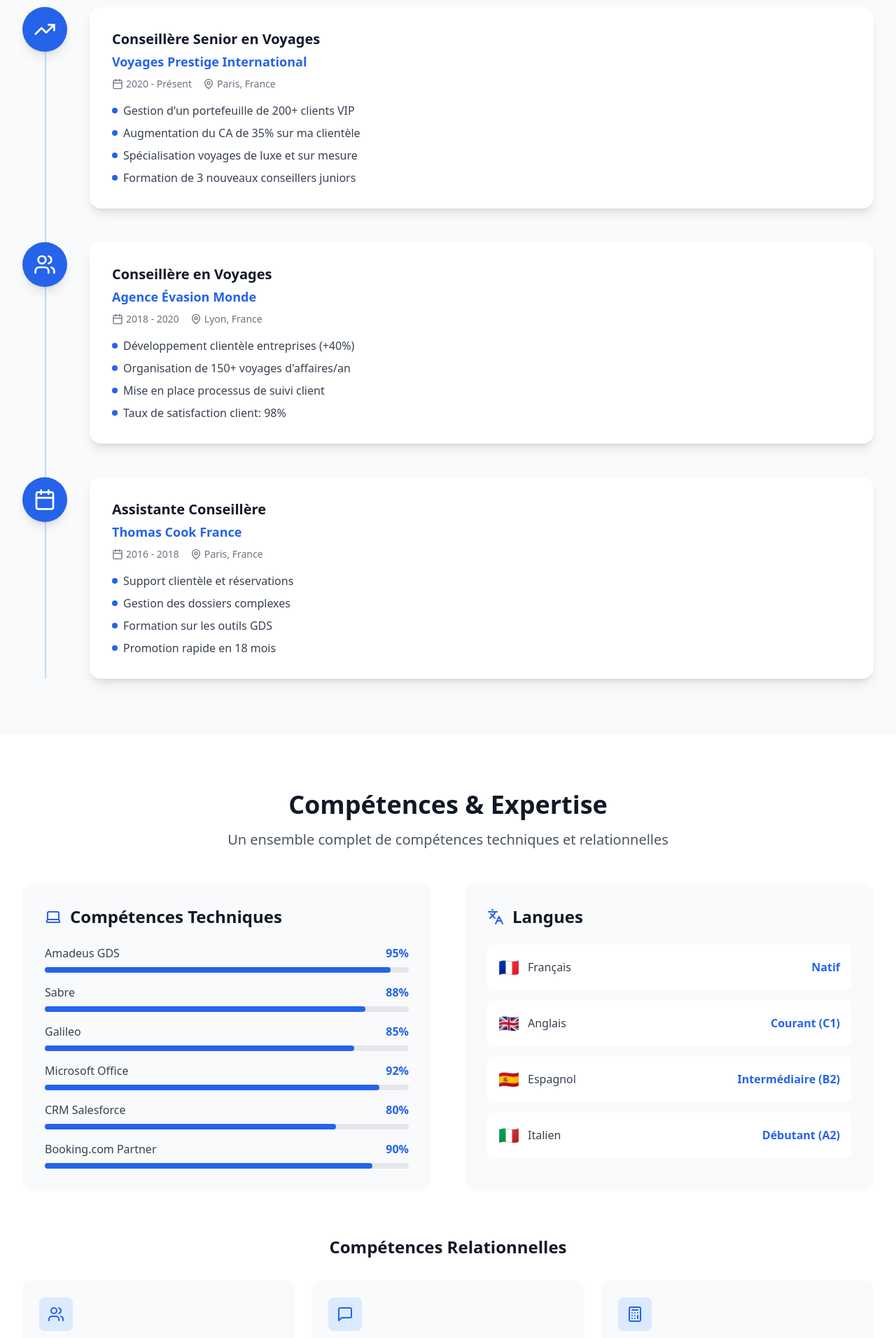
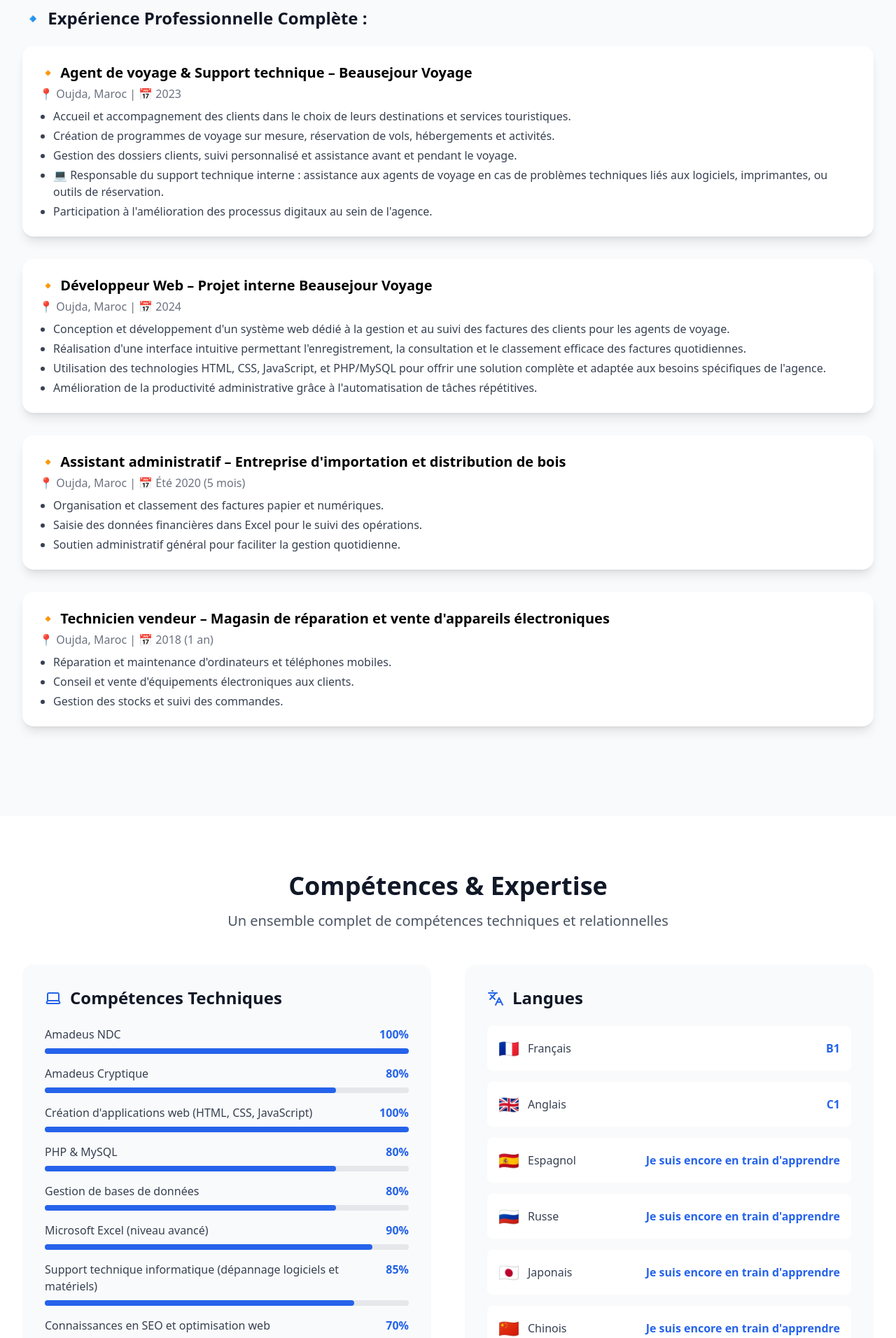
Before and after one commit to moufatmi/p, a React (Vite) app: page / in a window 1280 px wide. Shown: the part 1820-3732 px from the top of the page at 70% size. Built offline with nearby package versions, Linux system fonts and the light colour scheme.

Commit message:
'update'

```diff
--- a/package.json
+++ b/package.json
@@ -9,9 +9,11 @@
     "lint": "eslint .",
     "preview": "vite preview",
     "predeploy": "npm run build",
-    "deploy": "gh-pages -d dist"
+    "deploy": "gh-pages -d dist",
+    "update": "git add . && git commit -m 'update' && git push && npm run deploy"
   },
   "dependencies": {
+    "emailjs-com": "^3.2.0",
     "lucide-react": "^0.344.0",
     "react": "^18.3.1",
     "react-dom": "^18.3.1"
--- a/src/components/Achievements.tsx
+++ b/src/components/Achievements.tsx
@@ -42,14 +42,8 @@ const Achievements: React.FC = () => {
 
   const testimonials = [
     {
-      text: "Sophie est une professionnelle exceptionnelle. Son attention aux détails et sa connaissance approfondie des destinations font d'elle une conseillère hors pair.",
-      author: "Marie Dubois",
-      position: "Directrice, Voyages Prestige International"
-    },
-    {
-      text: "Grâce à Sophie, notre département voyages d'affaires a connu une croissance remarquable. Sa capacité à gérer les clients exigeants est impressionnante.",
-      author: "Jean-Pierre Martin",
-      position: "Manager, Agence Évasion Monde"
+      text: "أشهد له بالكفاءة و القدرة على المساعدة و حل المشكلات التقنية",
+      author: "Yamna Fatmi"
     }
   ];
 
@@ -103,20 +97,19 @@ const Achievements: React.FC = () => {
             <h3 className="text-2xl font-semibold text-gray-900 mb-2">
               Recommandations Professionnelles
             </h3>
-            <p className="text-gray-600">Ce que disent mes anciens managers</p>
           </div>
 
-          <div className="grid md:grid-cols-2 gap-8">
+          <div className="grid md:grid-cols-2 gap-8 justify-end">
             {testimonials.map((testimonial, index) => (
-              <div key={index} className="relative">
-                <div className="bg-gray-50 rounded-xl p-6 relative">
-                  <div className="text-4xl text-blue-200 absolute top-2 left-4">"</div>
-                  <p className="text-gray-700 italic mb-4 relative z-10 pl-6">
+              <div key={index} className="relative md:col-start-2 md:justify-self-end">
+                <div className="bg-gray-50 rounded-xl p-6 relative text-right">
+                  <div className="text-4xl text-blue-200 absolute top-2 right-4">"</div>
+                  <p className="text-gray-700 italic mb-4 relative z-10 pr-6">
                     {testimonial.text}
                   </p>
                   <div className="border-t pt-4">
                     <div className="font-semibold text-gray-900">{testimonial.author}</div>
-                    <div className="text-sm text-gray-600">{testimonial.position}</div>
+                    <div className="text-sm text-gray-600">أستاذة جامعية بكلية الحقوق - جامعة محمد الأول</div>
                   </div>
                 </div>
               </div>
--- a/src/components/Contact.tsx
+++ b/src/components/Contact.tsx
@@ -1,3 +1,4 @@
+import emailjs from 'emailjs-com';
 import React, { useState } from 'react';
 import { Phone, Mail, MapPin, Linkedin, Download, Send, CheckCircle } from 'lucide-react';
 
@@ -11,8 +12,15 @@ const Contact: React.FC = () => {
   });
   const [isSubmitted, setIsSubmitted] = useState(false);
 
-  const handleSubmit = (e: React.FormEvent) => {
+  const handleSubmit = (e: React.FormEvent<HTMLFormElement>) => {
     e.preventDefault();
+    emailjs.sendForm(
+      'service_j80dlzu',      // Replace with your actual Service ID from EmailJS
+      'template_bkt4hai',     // Replace with your actual Template ID from EmailJS
+      e.target as HTMLFormElement,
+      'YycjRTrOxh-1OAczE' // Replace with your actual User ID or Public Key from EmailJS
+    )
+    .then((result) => {
         setIsSubmitted(true);
         setTimeout(() => {
           setIsSubmitted(false);
@@ -24,6 +32,9 @@ const Contact: React.FC = () => {
             message: ''
           });
         }, 3000);
+    }, (error) => {
+        alert('Erreur lors de l\'envoi du message. Veuillez réessayer.');
+    });
   };
 
   const handleChange = (e: React.ChangeEvent<HTMLInputElement | HTMLTextAreaElement>) => {
--- a/src/components/Experience.tsx
+++ b/src/components/Experience.tsx
@@ -53,52 +53,52 @@ const Experience: React.FC = () => {
           </h2>
         </div>
 
-        <div className="relative">
-          {/* Timeline line */}
-          <div className="absolute left-8 top-0 bottom-0 w-0.5 bg-blue-200 hidden md:block"></div>
-
-          <div className="space-y-12">
-            {experiences.map((exp, index) => (
-              <div key={index} className="relative flex items-start gap-8">
-                {/* Timeline dot */}
-                <div className="hidden md:flex items-center justify-center w-16 h-16 bg-blue-600 rounded-full shadow-lg relative z-10">
-                  <exp.icon className="h-8 w-8 text-white" />
-                </div>
-
-                {/* Content */}
-                <div className="flex-1 bg-white rounded-2xl shadow-lg p-8 hover:shadow-xl transition-shadow duration-300">
-                  <div className="flex flex-col md:flex-row md:items-center md:justify-between mb-4">
-                    <div>
-                      <h3 className="text-xl font-bold text-gray-900 mb-1">
-                        {exp.position}
-                      </h3>
-                      <p className="text-lg text-blue-600 font-semibold mb-2">
-                        {exp.company}
-                      </p>
-                      <div className="flex items-center gap-4 text-gray-500 text-sm">
-                        <div className="flex items-center gap-1">
-                          <Calendar className="h-4 w-4" />
-                          {exp.period}
-                        </div>
-                        <div className="flex items-center gap-1">
-                          <MapPin className="h-4 w-4" />
-                          {exp.location}
-                        </div>
-                      </div>
-                    </div>
-                  </div>
-
-                  <div className="space-y-2">
-                    {exp.achievements.map((achievement, idx) => (
-                      <div key={idx} className="flex items-start gap-2">
-                        <div className="w-2 h-2 bg-blue-600 rounded-full mt-2 flex-shrink-0"></div>
-                        <span className="text-gray-700">{achievement}</span>
-                      </div>
-                    ))}
-                  </div>
-                </div>
-              </div>
-            ))}
+        <div className="relative mb-12">
+          <h3 className="text-2xl font-bold text-gray-900 mb-6">🔹 Expérience Professionnelle Complète :</h3>
+          <div className="space-y-8">
+            {/* Beausejour Voyage Agent & Support */}
+            <div className="bg-white rounded-2xl shadow-lg p-6">
+              <h4 className="text-xl font-semibold mb-1">🔸 Agent de voyage & Support technique – Beausejour Voyage</h4>
+              <div className="text-gray-500 mb-2">📍 Oujda, Maroc | 📅 2023</div>
+              <ul className="list-disc pl-5 space-y-1 text-gray-700">
+                <li>Accueil et accompagnement des clients dans le choix de leurs destinations et services touristiques.</li>
+                <li>Création de programmes de voyage sur mesure, réservation de vols, hébergements et activités.</li>
+                <li>Gestion des dossiers clients, suivi personnalisé et assistance avant et pendant le voyage.</li>
+                <li>💻 Responsable du support technique interne : assistance aux agents de voyage en cas de problèmes techniques liés aux logiciels, imprimantes, ou outils de réservation.</li>
+                <li>Participation à l'amélioration des processus digitaux au sein de l'agence.</li>
+              </ul>
+            </div>
+            {/* Beausejour Voyage Web Dev */}
+            <div className="bg-white rounded-2xl shadow-lg p-6">
+              <h4 className="text-xl font-semibold mb-1">🔸 Développeur Web – Projet interne Beausejour Voyage</h4>
+              <div className="text-gray-500 mb-2">📍 Oujda, Maroc | 📅 2024</div>
+              <ul className="list-disc pl-5 space-y-1 text-gray-700">
+                <li>Conception et développement d'un système web dédié à la gestion et au suivi des factures des clients pour les agents de voyage.</li>
+                <li>Réalisation d'une interface intuitive permettant l'enregistrement, la consultation et le classement efficace des factures quotidiennes.</li>
+                <li>Utilisation des technologies HTML, CSS, JavaScript, et PHP/MySQL pour offrir une solution complète et adaptée aux besoins spécifiques de l'agence.</li>
+                <li>Amélioration de la productivité administrative grâce à l'automatisation de tâches répétitives.</li>
+              </ul>
+            </div>
+            {/* Assistant administratif */}
+            <div className="bg-white rounded-2xl shadow-lg p-6">
+              <h4 className="text-xl font-semibold mb-1">🔸 Assistant administratif – Entreprise d'importation et distribution de bois</h4>
+              <div className="text-gray-500 mb-2">📍 Oujda, Maroc | 📅 Été 2020 (5 mois)</div>
+              <ul className="list-disc pl-5 space-y-1 text-gray-700">
+                <li>Organisation et classement des factures papier et numériques.</li>
+                <li>Saisie des données financières dans Excel pour le suivi des opérations.</li>
+                <li>Soutien administratif général pour faciliter la gestion quotidienne.</li>
+              </ul>
+            </div>
+            {/* Technicien vendeur */}
+            <div className="bg-white rounded-2xl shadow-lg p-6">
+              <h4 className="text-xl font-semibold mb-1">🔸 Technicien vendeur – Magasin de réparation et vente d'appareils électroniques</h4>
+              <div className="text-gray-500 mb-2">📍 Oujda, Maroc | 📅 2018 (1 an)</div>
+              <ul className="list-disc pl-5 space-y-1 text-gray-700">
+                <li>Réparation et maintenance d'ordinateurs et téléphones mobiles.</li>
+                <li>Conseil et vente d'équipements électroniques aux clients.</li>
+                <li>Gestion des stocks et suivi des commandes.</li>
+              </ul>
+            </div>
           </div>
         </div>
       </div>
--- a/src/components/Skills.tsx
+++ b/src/components/Skills.tsx
@@ -12,19 +12,24 @@ import {
 
 const Skills: React.FC = () => {
   const technicalSkills = [
-    { name: 'Amadeus GDS', level: 95 },
-    { name: 'Sabre', level: 88 },
-    { name: 'Galileo', level: 85 },
-    { name: 'Microsoft Office', level: 92 },
-    { name: 'CRM Salesforce', level: 80 },
-    { name: 'Booking.com Partner', level: 90 }
+    { name: 'Amadeus NDC', level: 100 },
+    { name: 'Amadeus Cryptique', level: 80 },
+    { name: 'Création d\'applications web (HTML, CSS, JavaScript)', level: 100 },
+    { name: 'PHP & MySQL', level: 80 },
+    { name: 'Gestion de bases de données', level: 80 },
+    { name: 'Microsoft Excel (niveau avancé)', level: 90 },
+    { name: 'Support technique informatique (dépannage logiciels et matériels)', level: 85 },
+    { name: 'Connaissances en SEO et optimisation web', level: 70 },
+    { name: 'Outils de gestion de projet (Trello, Jira)', level: 60 }
   ];
 
   const languages = [
-    { name: 'Français', level: 'Natif', flag: '🇫🇷' },
-    { name: 'Anglais', level: 'Courant (C1)', flag: '🇬🇧' },
-    { name: 'Espagnol', level: 'Intermédiaire (B2)', flag: '🇪🇸' },
-    { name: 'Italien', level: 'Débutant (A2)', flag: '🇮🇹' }
+    { name: 'Français', level: 'B1', flag: '🇫🇷' },
+    { name: 'Anglais', level: 'C1', flag: '🇬🇧' },
+    { name: 'Espagnol', level: 'Je suis encore en train d\'apprendre', flag: '🇪🇸' },
+    { name: 'Russe', level: 'Je suis encore en train d\'apprendre', flag: '🇷🇺' },
+    { name: 'Japonais', level: 'Je suis encore en train d\'apprendre', flag: '🇯🇵' },
+    { name: 'Chinois', level: 'Je suis encore en train d\'apprendre', flag: '🇨🇳' }
   ];
 
   const softSkills = [
@@ -37,11 +42,9 @@ const Skills: React.FC = () => {
   ];
 
   const certifications = [
-    'IATA Travel Agent Certification',
-    'Amadeus Certified Professional',
-    'ATOUT FRANCE Formation Professionnelle',
-    'Certification Sécurité Voyage (WTTC)',
-    'Formation Continue Destinations Exotiques'
+    { name: 'SQL Certification (DataCamp)', link: 'https://drive.google.com/file/d/1gn7Peg1nLuhVJ-mKAYNBRyMXSj2gcrZP/view?usp=sharing' },
+    { name: 'Technical Support', link: 'https://drive.google.com/file/d/1LuzvO8DvZnPvS4FLCk2NtF-IyTVi9UiO/view?usp=sharing' },
+    { name: 'Ecommerce Website', link: 'https://drive.google.com/file/d/1O7CSMqh0KmYzkf-iNVR-uLjTtwb7BKn2/view?usp=sharing' }
   ];
 
   return (
@@ -129,7 +132,11 @@ const Skills: React.FC = () => {
           <div className="grid md:grid-cols-2 lg:grid-cols-3 gap-4">
             {certifications.map((cert, index) => (
               <div key={index} className="bg-white/10 backdrop-blur-sm rounded-lg p-4 text-center">
-                <span className="text-sm font-medium">{cert}</span>
+                {cert.link ? (
+                  <a href={cert.link} target="_blank" rel="noopener noreferrer" className="text-sm font-medium text-blue-200 underline hover:text-blue-100">{cert.name}</a>
+                ) : (
+                  <span className="text-sm font-medium">{cert.name}</span>
+                )}
               </div>
             ))}
           </div>
```
Also changed, not shown: 1 other file (tests, documents, lock files or other folders). Lines whose indentation alone changed are shown as unchanged.
